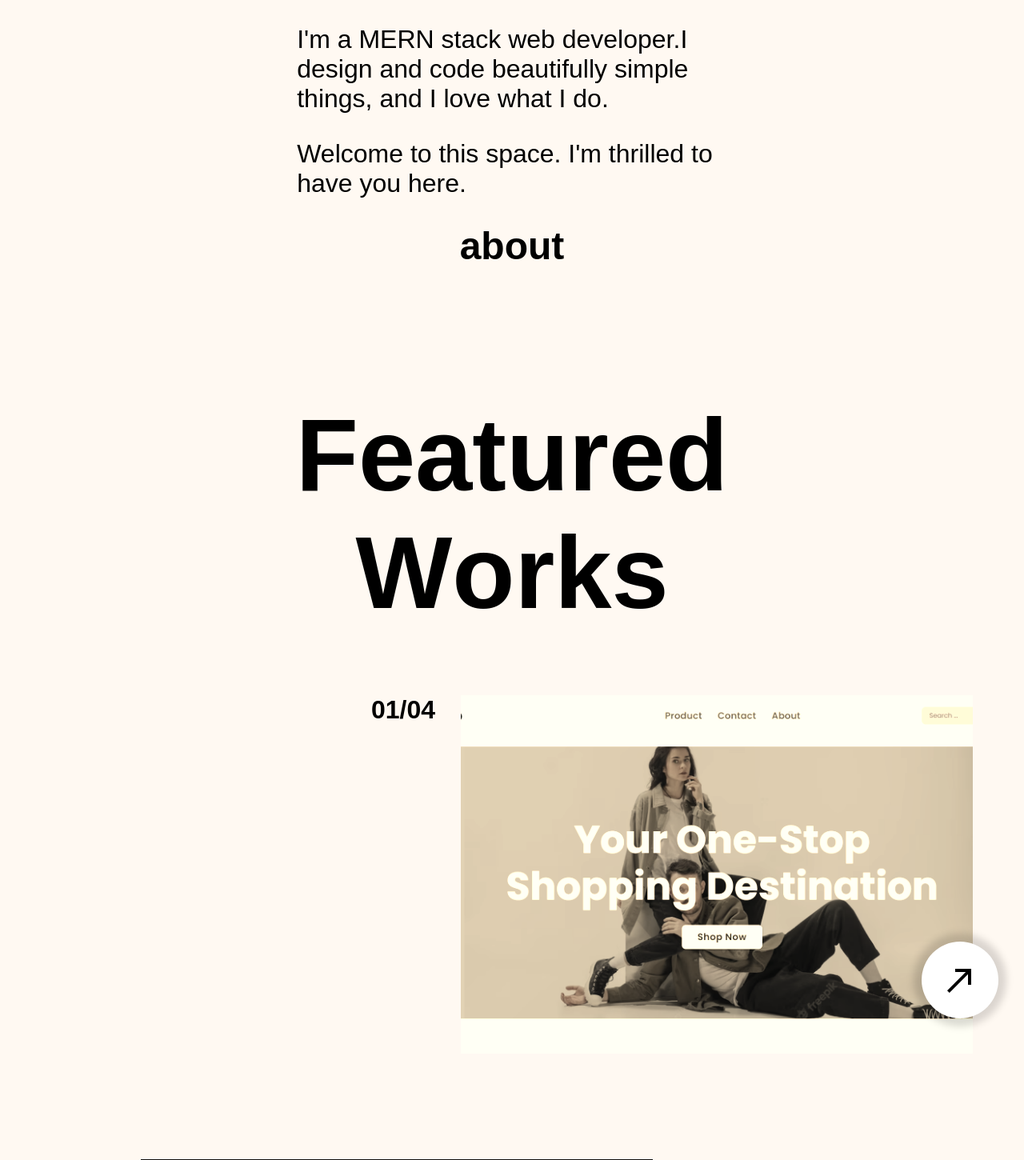
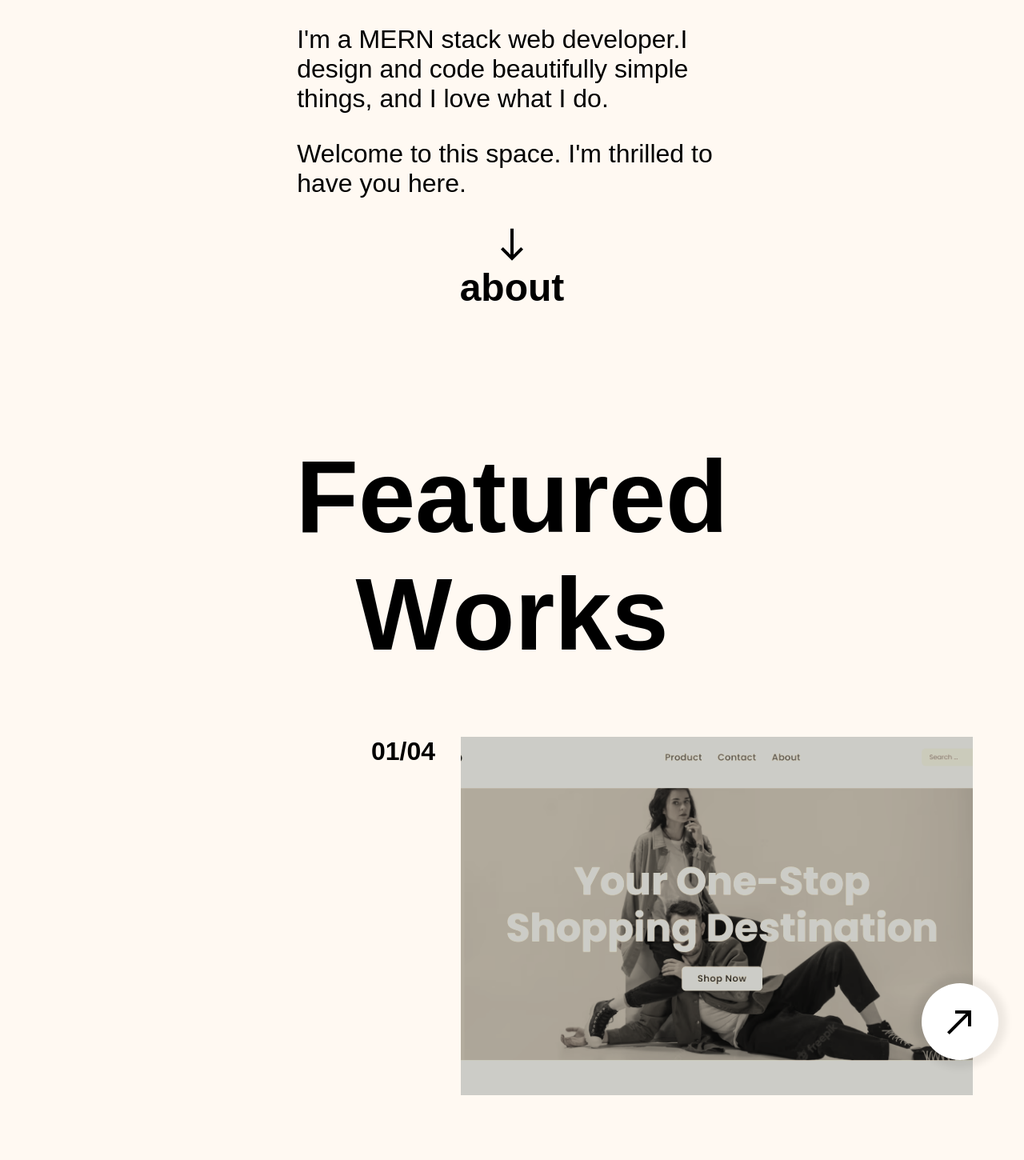
Before and after one commit to VinayKokate22/Portfolio, a React (Create React App) app: page / in a window 1280 px wide. Shown: the part 843-2293 px from the top of the page at 80% size. Built offline with nearby package versions, Linux system fonts and the light colour scheme; a web font is replaced by a local one; what react-locomotive-scroll would draw is missing.

Commit message:
added arrow to about changed image hover effect and selection color

```diff
--- a/src/components/Section3.js
+++ b/src/components/Section3.js
@@ -5,7 +5,7 @@ import Marquee from "react-fast-marquee";
 import { motion } from "framer-motion";
 import { cubicBezier } from "framer-motion";
 import { useNavigate } from "react-router-dom";
-
+import SouthIcon from "@mui/icons-material/South";
 const Section3 = () => {
   const navigate = useNavigate();
   return (
@@ -64,6 +64,13 @@ const Section3 = () => {
           >
             Welcome to this space. I'm thrilled to have you here.
           </motion.p>
+          <motion.div
+            // initial={{ y: -10, opacity: 1 }}
+            animate={{ y: -10, y: 10, opacity: 1 }}
+            transition={{ ease: "easeInOut", duration: 1.5, repeat: Infinity }}
+          >
+            <SouthIcon style={{ fontSize: "3rem", fontWeight: "100" }} />
+          </motion.div>
           <div
             className="abouttitle"
             onClick={() => {
--- a/src/components/style.css
+++ b/src/components/style.css
@@ -72,6 +72,7 @@
   width: -moz-fit-content;
   width: fit-content;
   display: flex;
+  align-items: center;
 }
 .aboutcomponent .aboutsection .abouttitle::after {
   content: "";
@@ -154,7 +155,7 @@
   border-radius: 50%;
   right: -2rem;
   bottom: 3rem;
-  box-shadow: 0 0 10px 10px rgba(0, 0, 0, 0.146);
+  box-shadow: 0 0 10px 10px rgba(0, 0, 0, 0.071);
   display: flex;
   align-items: center;
   justify-content: center;
@@ -164,10 +165,12 @@
   height: 28rem;
   -o-object-fit: cover;
      object-fit: cover;
-  -webkit-filter: sepia(60%);
+  filter: sepia(70%) brightness(0.8) grayscale(0.5);
+  -webkit-filter: sepia(70%) brightness(0.8) grayscale(0.5);
   transition: 0.6s ease-in-out;
 }
 .Workssection .singleproject img:hover {
+  filter: sepia(0%);
   -webkit-filter: sepia(0%);
   cursor: pointer;
 }
--- a/src/components/style.scss
+++ b/src/components/style.scss
@@ -79,6 +79,7 @@
     .abouttitle {
       width: fit-content;
       display: flex;
+      align-items: center;
       &::after {
         content: "";
         width: 0;
@@ -149,6 +150,7 @@
       display: flex;
       position: relative;
       gap: 2rem;
+
       b {
         font-size: 2rem;
       }
@@ -171,7 +173,7 @@
       border-radius: 50%;
       right: -2rem;
       bottom: 3rem;
-      box-shadow: 0 0 10px 10px rgba(0, 0, 0, 0.146);
+      box-shadow: 0 0 10px 10px rgba(0, 0, 0, 0.071);
 
       display: flex;
 
@@ -183,12 +185,14 @@
       width: 40rem;
       height: 28rem;
       object-fit: cover;
-      -webkit-filter: sepia(60%);
+      filter: sepia(70%) brightness(0.8) grayscale(0.5);
+      -webkit-filter: sepia(70%) brightness(0.8) grayscale(0.5);
       // filter: grayscale(0.9);
       -webkit-transition: 0.3s ease-in-out;
       transition: 0.6s ease-in-out;
 
       &:hover {
+        filter: sepia(0%);
         -webkit-filter: sepia(0%);
         cursor: pointer;
       }
--- a/src/index.css
+++ b/src/index.css
@@ -4,6 +4,15 @@
   padding: 0;
   box-sizing: border-box;
   font-family: "Clash Display", sans-serif;
+}
+::-moz-selection {
+  /* Code for Firefox */
+
+  background: rgb(255, 158, 158);
+}
+
+::selection {
+  background: rgb(255, 158, 158);
 }
 html {
   background-color: rgb(255, 249, 242);
--- a/src/pages/singleproject/Blog.js
+++ b/src/pages/singleproject/Blog.js
@@ -1,11 +1,11 @@
 import React, { useRef } from "react";
 import { LocomotiveScrollProvider } from "react-locomotive-scroll";
 import img21 from "../../image/41.png";
-import img2 from "../../image/42.png";
+import img2 from "../../image/44.png";
 
 import img3 from "../../image/43.png";
-import img4 from "../../image/44.png";
-import img5 from "../../image/45.png";
+import img4 from "../../image/45.png";
+import img5 from "../../image/42.png";
 // import img6 from "../../image/14.png";
 // import img7 from "../../image/17.png";
 import "./ecommerce.css";
```
Also changed, not shown: src/image/41.png, 1 other file (tests, documents, lock files or other folders).
